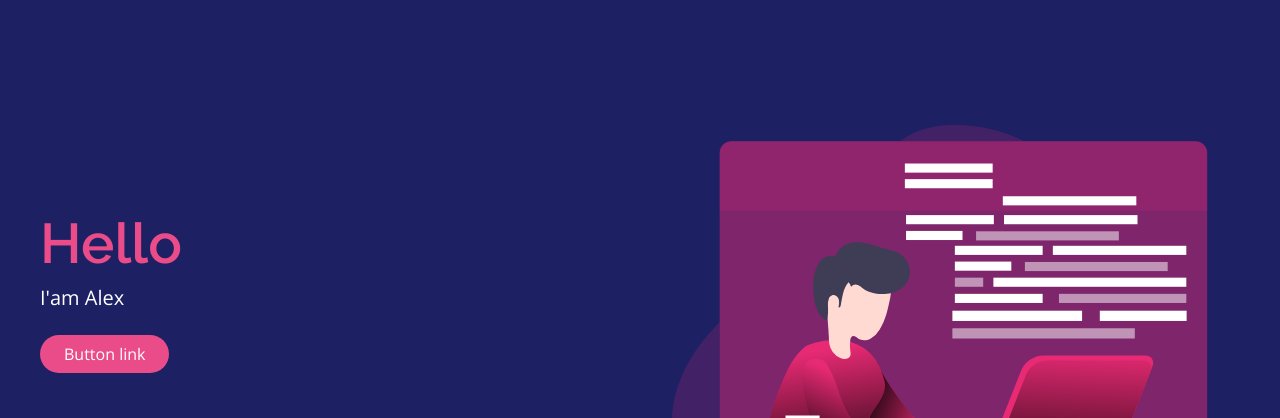
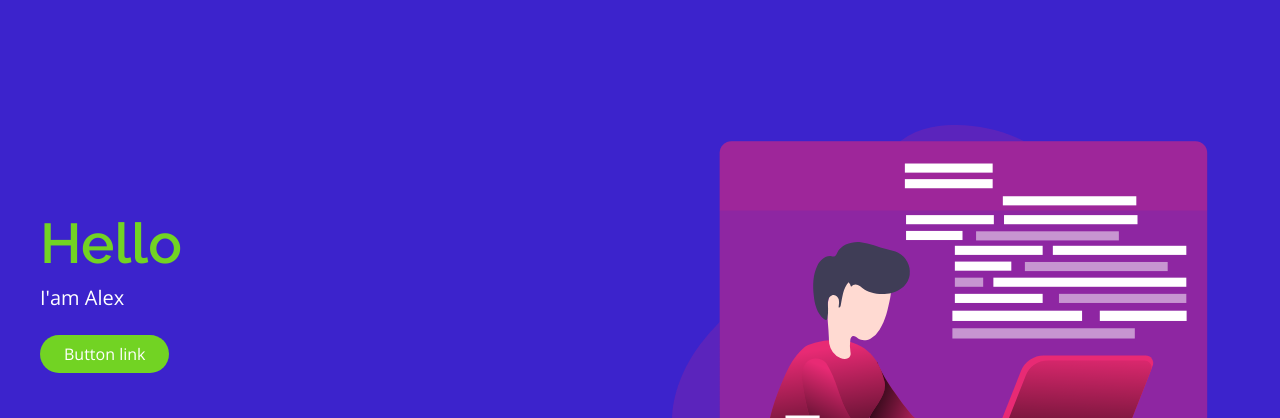
Before and after one commit to AlexMarchyk/simplePageWidthRespons, a plain HTML site: page index.html in a window 1280 px wide. Shown: the part 54-472 px from the top of the page. Drawn offline with nearby package versions, Linux system fonts and the light colour scheme.

Commit message:
fix bags

```diff
--- a/source/css/style.css
+++ b/source/css/style.css
@@ -1,18 +1,19 @@
-/*FONTS*/
+/*Шрифт из GF*/
 @import url('https://fonts.googleapis.com/css?family=Open+Sans:400,600|Raleway:400,600&display=swap');
 
-/* VARIABLES CSS */
+/* Переменные  */
+
 /*Header*/
 :root{
     --header-height: 3rem;
 }
 /*Colores*/
 :root{
-    --color-first: #EA4C89;
-    --color-secondary: #1D2063;
+    --color-first: #72d323;
+    --color-secondary: #3c23cc;
     --color-text: #fff;
 }
-/*Fuente y tipografia*/
+/*Переменные для шрифта*/
 :root{
     --heading-font: 'Raleway';
     --body-font: 'Open Sans';
@@ -36,7 +37,7 @@
     --z-modal: 1000;
 }
 
-/* BASE */
+/* Обнуление */
 *,::before,::after{
     box-sizing: border-box;
 }
@@ -65,7 +66,7 @@ img{
     height: auto;
 }
 
-/* LAYAOUT */
+/* Основная часть грида */
 .bd-grid{
     display: grid;
     grid-template-columns: 100%;
@@ -81,7 +82,7 @@ img{
     left: 0;
     background-color: var(--color-secondary);
 }
-/* COMPONENTS */
+/* Кнопка */
 .button{
     display: inline-block;
     padding: .5rem 1.5rem;
@@ -95,7 +96,7 @@ img{
     transition: .5s;
 }
 
-/* PAGES */
+/* Страница */
 .home{
     height: calc(100vh - var(--header-height));
 }
@@ -137,7 +138,7 @@ img{
     cursor: pointer;
 }
 
-/*Aparece menu*/
+/*Вылетающее меню  с классом SHOW для JS*/
 .show{
     right: 0;
 }
@@ -178,7 +179,7 @@ img{
     padding: 2rem;
 }
 
-/*MEDIA QUERIES*/
+/*медиа запросы для респонса*/
 @media screen and (min-width: 768px){
     body{
         margin: 0;
```
